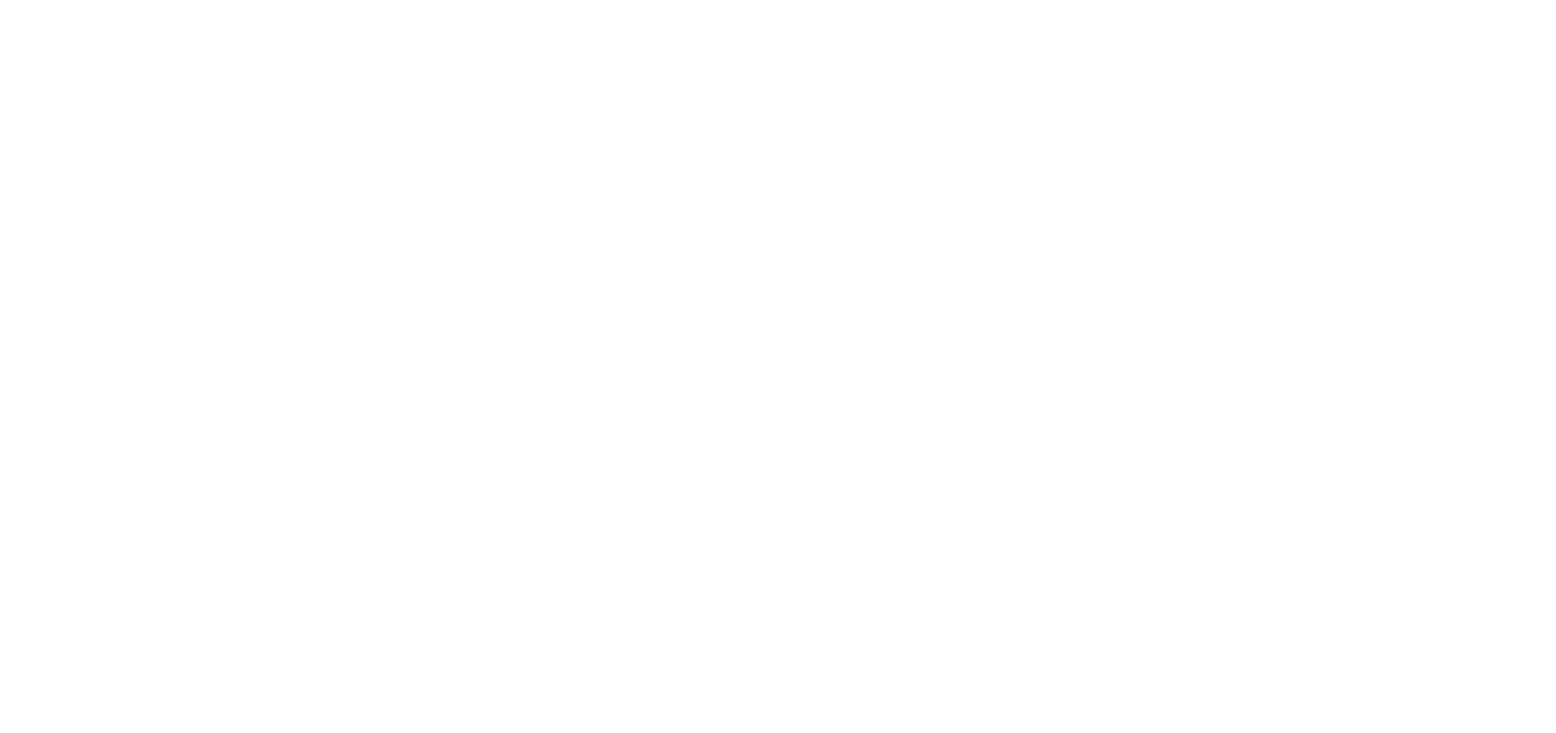
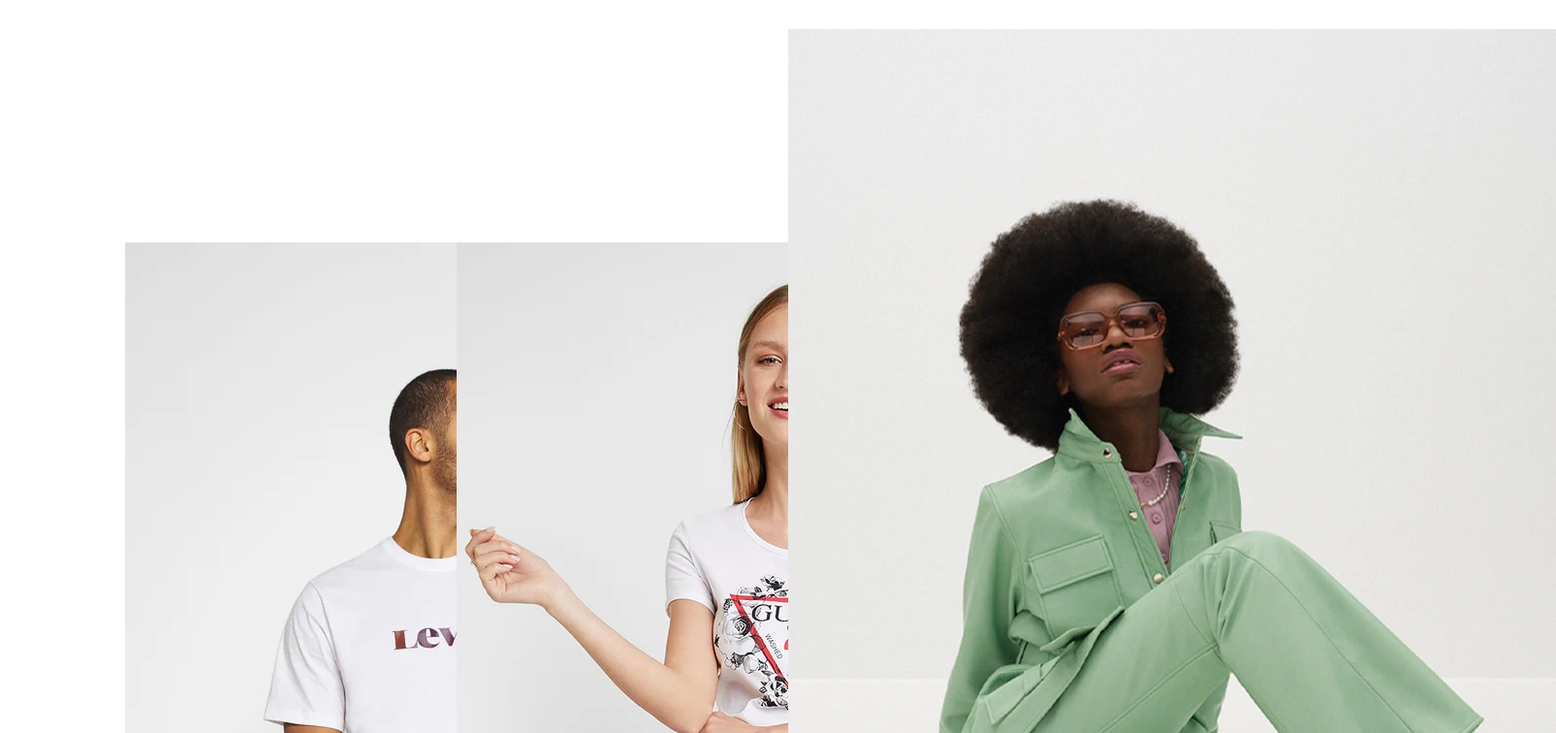
Before and after one commit to DomenicoAgostino/html-css-boolando, a plain HTML site: page index.html in a window 1280 px wide. Shown: the top 756 px of the page at 97% size, 1605 px wide, since content can reach past the window. Drawn offline with Linux system fonts and the light colour scheme.

Commit message:
Aggiunta width in clothes

```diff
--- a/css/style.css
+++ b/css/style.css
@@ -0,0 +1,17 @@
+*{
+  margin: 0;
+  padding: 0;
+  box-sizing: border-box;
+}
+
+.row {
+  text-align: center;
+  width: 80%;
+  margin: 30px auto;
+}
+
+.clothes {
+  display: inline-block;
+  width: 33%;
+
+}
--- a/index.html
+++ b/index.html
@@ -8,6 +8,23 @@
   <title>Boolando</title>
 </head>
 <body>
+  <div class="row">
+    <div class="clothes">
+      <img src="img/1.webp" alt="">
+
+    </div>
+    <div class="clothes">
+      <img src="img/2.webp" alt="">
+    </div>
+    <div class="clothes">
+      <img src="img/3.webp" alt="">
+    </div>
+
+
+
+
+  </div>
+
 
 </body>
 </html>
```
